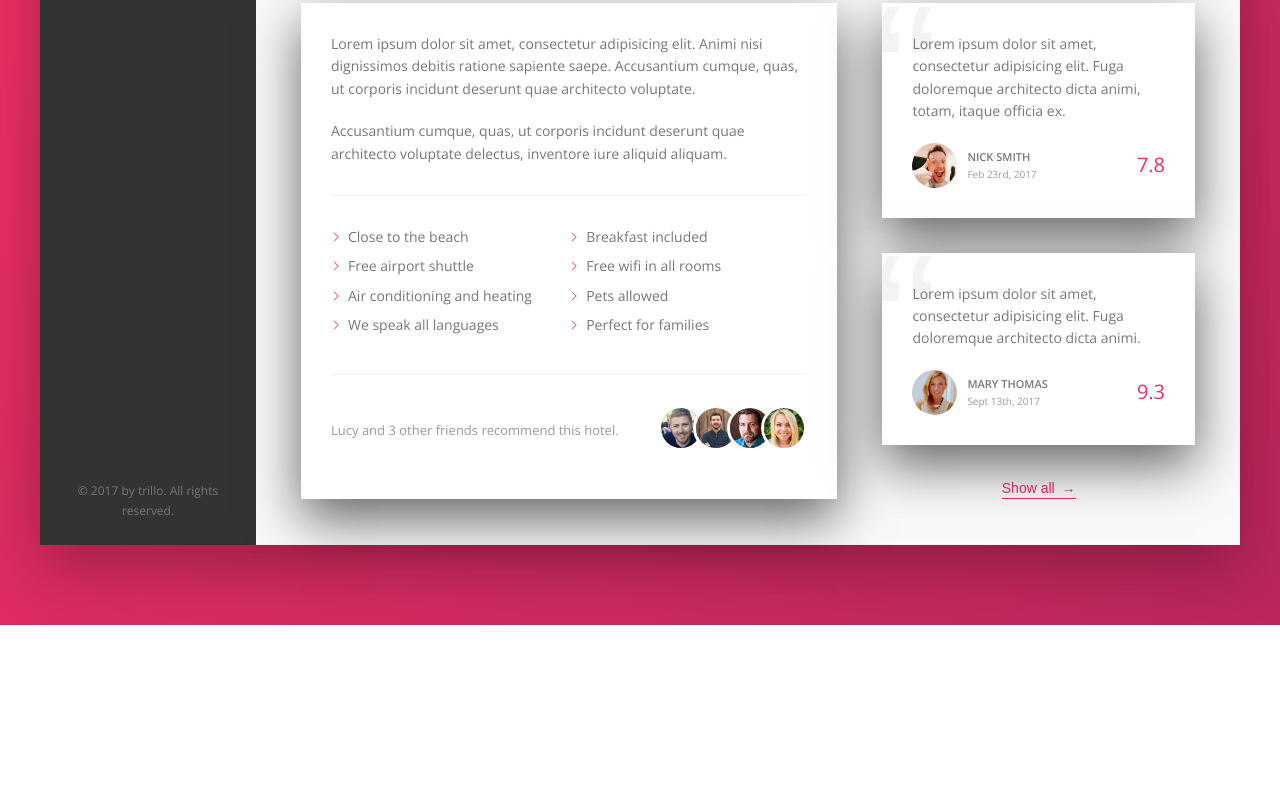
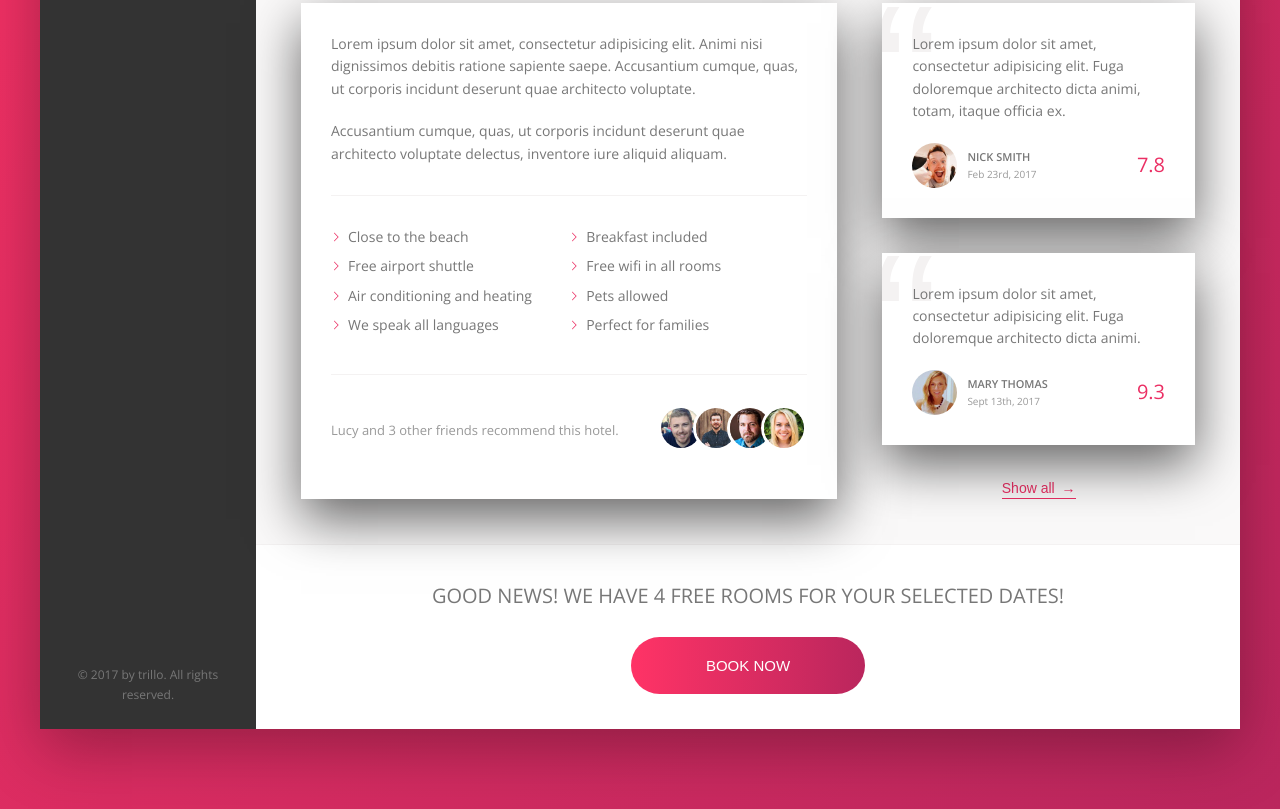
Before and after one commit to hanatokobato/trillo, a website: page index.html in a window 1280 px wide. Shown: the part 643-1452 px from the top of the page. Before the commit the page ends 1268 px from the top, so only its background shows below. Drawn offline with nearby package versions, Linux system fonts and the light colour scheme.

Commit message:
Add cta section

```diff
--- a/index.html
+++ b/index.html
@@ -244,8 +244,8 @@
 
               <button class="btn-inline">Show all <span>&rarr;</span></button>
             </div>
-
-            <!-- <div class="cta">
+          </div>
+          <div class="cta">
             <h2 class="cta__book-now">
               Good news! We have 4 free rooms for your selected dates!
             </h2>
@@ -253,7 +253,6 @@
               <span class="btn__visible">Book now</span>
               <span class="btn__invisible">Only 4 rooms left</span>
             </button>
-            </div> -->
           </div>
         </main>
       </div>
--- a/sass/_components.scss
+++ b/sass/_components.scss
@@ -230,9 +230,6 @@
     margin-right: auto;
   }
 
-  &__friends {
-  }
-
   &__photo {
     height: 4rem;
     width: 4rem;
@@ -413,3 +410,71 @@
     z-index: 1;
   }
 }
+
+.cta {
+  padding: 3.5rem 0;
+  text-align: center;
+
+  &__book-now {
+    text-transform: uppercase;
+    font-size: 2rem;
+    font-weight: 300;
+    margin-bottom: 2.5rem;
+  }
+}
+
+.btn {
+  font-size: 1.5rem;
+  border: none;
+  font-weight: 300;
+  text-transform: uppercase;
+  border-radius: 100px;
+  background-image: linear-gradient(
+    to right,
+    var(--color-primary-light),
+    var(--color-primary-dark)
+  );
+  color: white;
+  position: relative;
+  overflow: hidden;
+
+  &__visible {
+    display: inline-block;
+    padding: 2rem 7.5rem;
+    transition: all 0.2s;
+    height: 100%;
+    width: 100%;
+  }
+
+  &__invisible {
+    display: inline-block;
+    position: absolute;
+    left: 0;
+    top: -100%;
+    padding: 2rem 0;
+    height: 100%;
+    width: 100%;
+    transition: all 0.2s;
+  }
+
+  &:hover {
+    background-image: linear-gradient(
+      to left,
+      var(--color-primary-light),
+      var(--color-primary-dark)
+    );
+  }
+
+  &:hover &__visible {
+    transform: translateY(100%);
+  }
+
+  &:hover &__invisible {
+    top: 0;
+  }
+
+  &:focus {
+    outline: none;
+    animation: pulsate 1s infinite;
+  }
+}
```
Also changed, not shown: css/style.css. Lines whose indentation alone changed are shown as unchanged.
